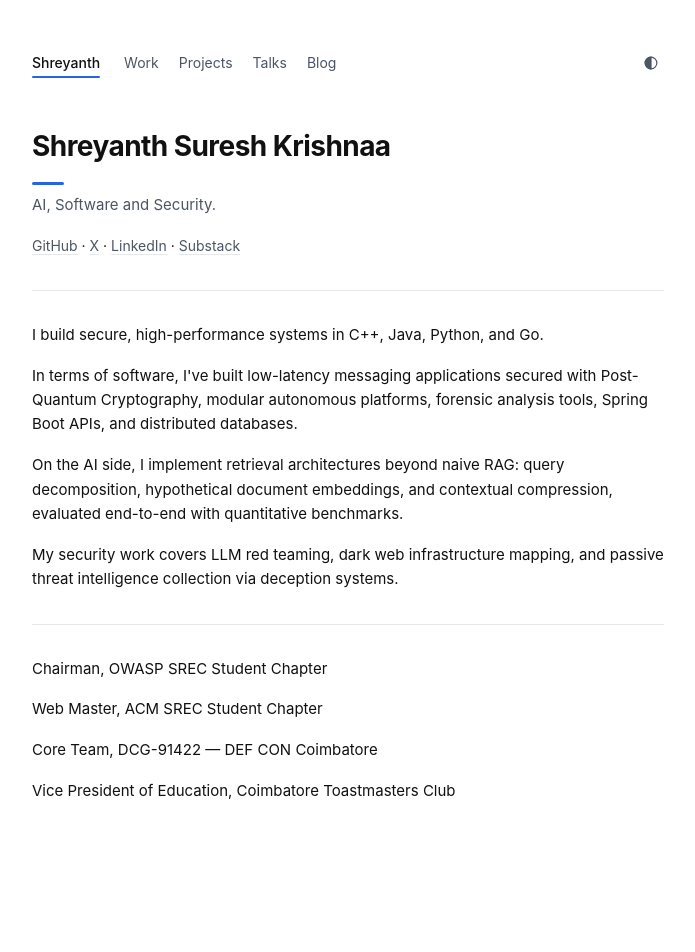
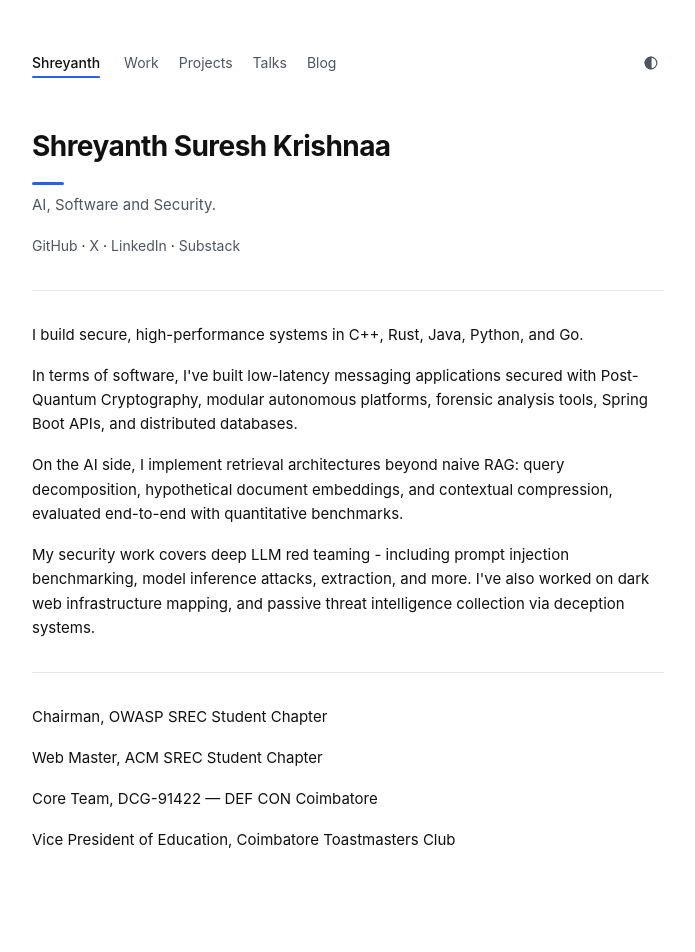
Before and after one commit to shreyanth-sureshkrishnaa/personal-site, a Jekyll site: the page built from index.html, in a window 1280 px wide. Shown: the whole page, without its empty margins (292-987 px from the left). Built offline with Jekyll 4.4.1, drawn with Linux system fonts in a browser that asks for light colours; before the commit the page ends 904 px from its top, so only the background shows below that.

Commit message:
chore: minor fixes, info update.

```diff
--- a/assets/css/main.css
+++ b/assets/css/main.css
@@ -205,13 +205,11 @@ nav a.active::after {
 
 .hero-links a {
   color: var(--text-secondary);
-  border-bottom: 1px solid var(--border-divider);
-  transition: color 0.15s ease, border-color 0.15s ease;
+  transition: color 0.15s ease;
 }
 
 .hero-links a:hover {
   color: var(--blue);
-  border-bottom-color: var(--blue);
   opacity: 1;
 }
 
--- a/index.html
+++ b/index.html
@@ -14,7 +14,7 @@ title: Home
 
 <hr>
 
-<p>I build secure, high-performance systems in C++, Java, Python, and Go.</p>
+<p>I build secure, high-performance systems in C++, Rust, Java, Python, and Go.</p>
 
 <p>In terms of software, I've built low-latency messaging applications secured with Post-Quantum Cryptography, modular
   autonomous platforms, forensic analysis tools, Spring Boot APIs, and distributed databases.</p>
@@ -22,7 +22,8 @@ title: Home
 <p>On the AI side, I implement retrieval architectures beyond naive RAG: query decomposition, hypothetical document
   embeddings, and contextual compression, evaluated end-to-end with quantitative benchmarks.</p>
 
-<p>My security work covers LLM red teaming, dark web infrastructure mapping, and passive threat intelligence collection
+<p>My security work covers deep LLM red teaming - including prompt injection benchmarking, model inference attacks,
+  extraction, and more. I've also worked on dark web infrastructure mapping, and passive threat intelligence collection
   via deception systems.</p>
 
 <hr>
```
